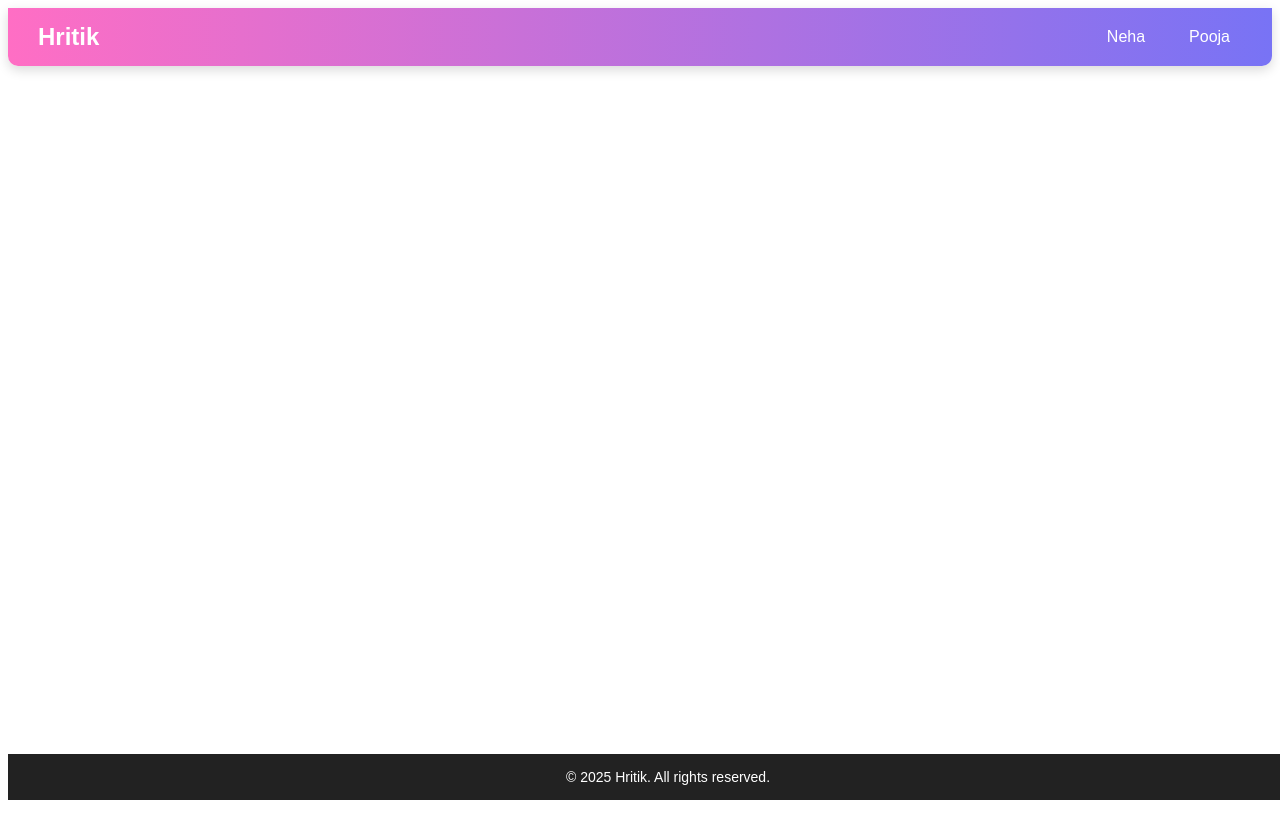
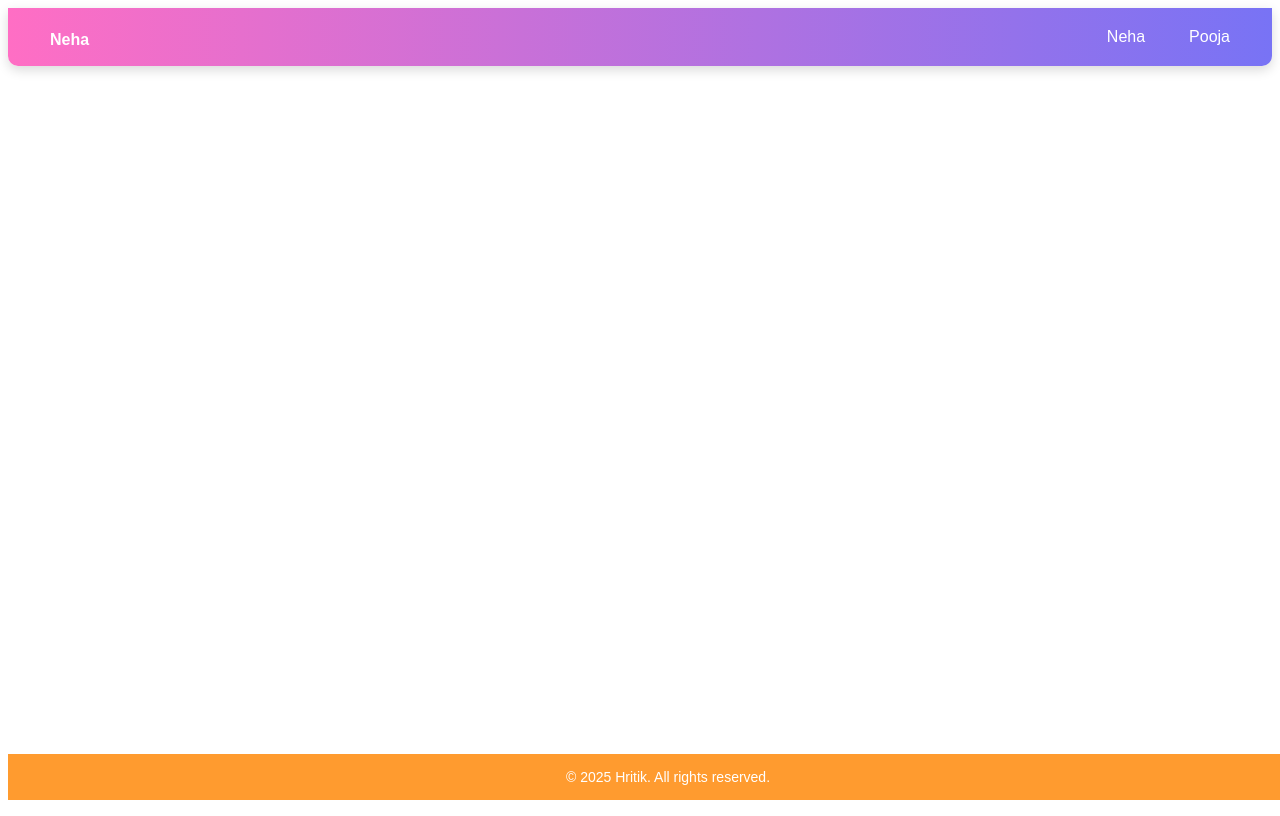
Before and after one commit to Hritikdev24/react-auto-deploy, a React (Create React App) app: page / in a window 1280 px wide. Built offline with nearby package versions, Linux system fonts and the light colour scheme.

Commit message:
new footer color added

```diff
--- a/src/pages/footer/Footer.jsx
+++ b/src/pages/footer/Footer.jsx
@@ -1,10 +1,10 @@
 import React from "react";
 
-const Footer= () => {
+const Footer = () => {
   return (
     <footer
       style={{
-        backgroundColor: "#222",
+        backgroundColor: "#FF9B2F", // updated color
         color: "#fff",
         textAlign: "center",
         padding: "15px 20px",
--- a/src/pages/header/Header.jsx
+++ b/src/pages/header/Header.jsx
@@ -16,7 +16,24 @@ const Header = () => {
         boxShadow: "0 4px 12px rgba(0,0,0,0.15)",
       }}
     >
-      <div style={{ fontSize: "1.5rem", fontWeight: "bold" }}>Hritik</div>
+      <div style={{ fontSize: "1.5rem", fontWeight: "bold" }}>
+
+      <Link
+          to="/"
+          style={{
+            color: "#fff",
+            textDecoration: "none",
+            fontSize: "16px",
+            padding: "5px 12px",
+            borderRadius: "8px",
+            transition: "background 0.3s ease",
+          }}
+          onMouseEnter={(e) => (e.currentTarget.style.background = "rgba(255,255,255,0.2)")}
+          onMouseLeave={(e) => (e.currentTarget.style.background = "transparent")}
+        >
+          Neha
+        </Link>
+      </div>
       <nav style={{ display: "flex", gap: "20px" }}>
         <Link
           to="/main/neha"
```
